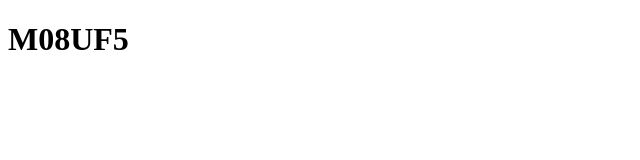
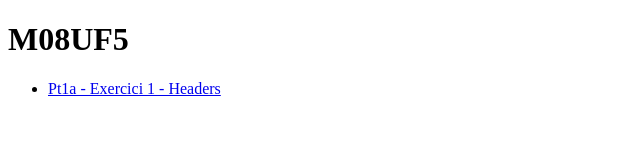
Before and after one commit to mcast386/m08uf5, a plain HTML site: page index.html in a window 1280 px wide. Shown: the whole page, without its empty margins (0-640 px from the left). Drawn offline with Linux system fonts and the light colour scheme.

Commit message:
add link to ex1a file index.html

```diff
--- a/index.html
+++ b/index.html
@@ -8,5 +8,8 @@
 </head>
 <body>
     <h1>M08UF5</h1>
+    <ul>
+        <li><a href="p1/ex1a.html">Pt1a - Exercici 1 - Headers</a></li>
+    </ul>
 </body>
 </html>
```
